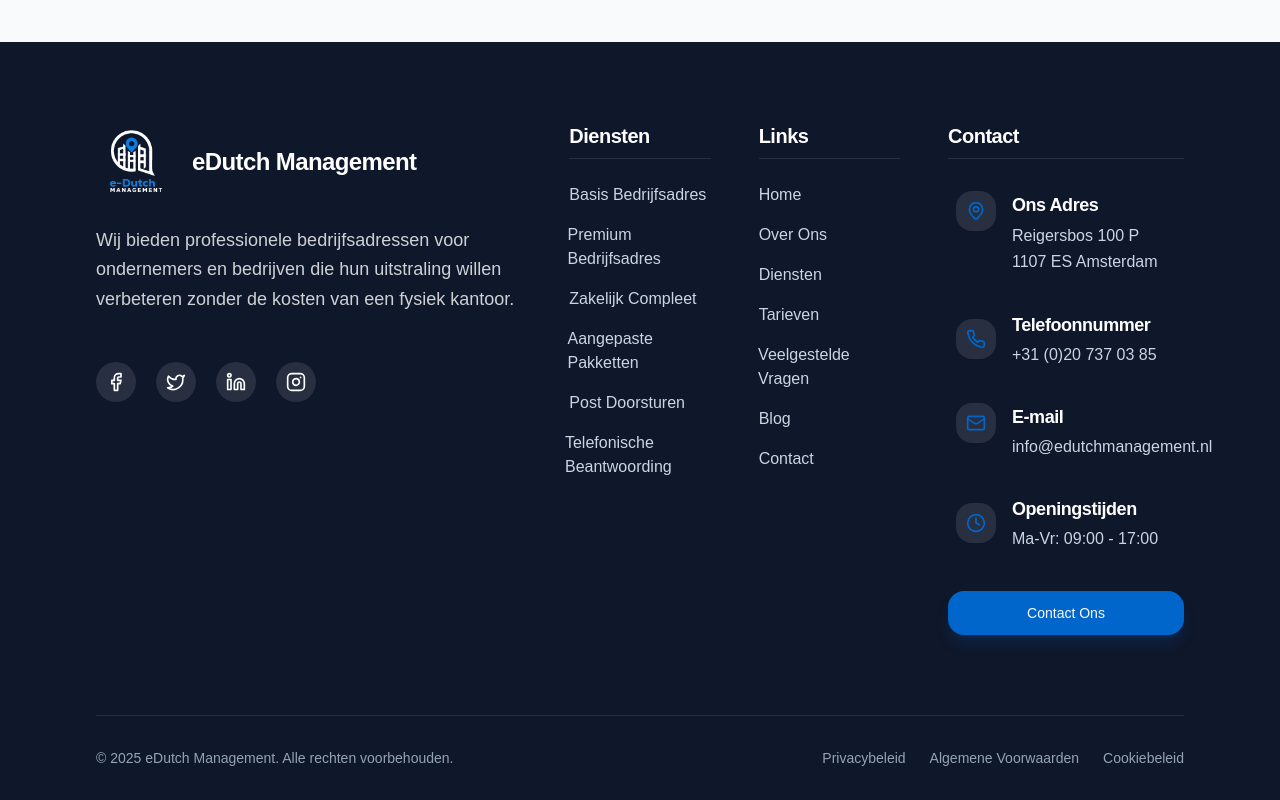
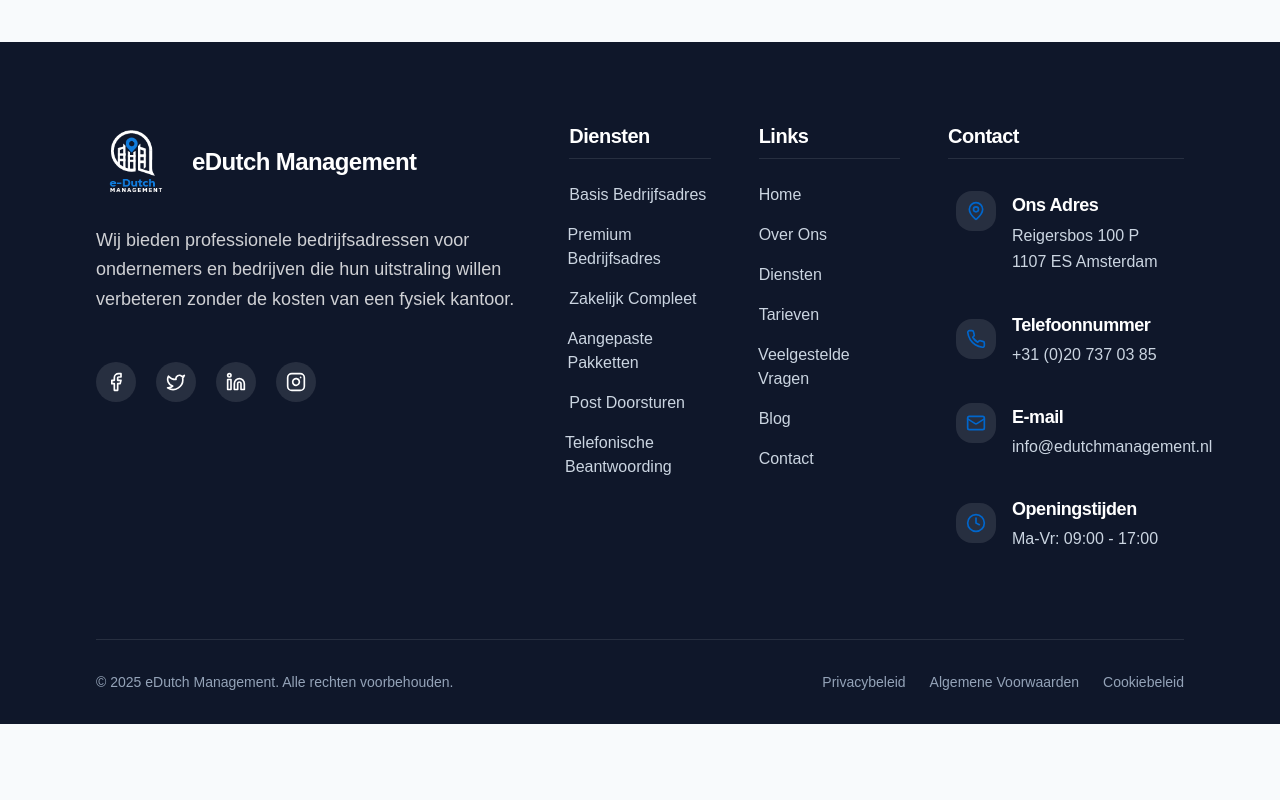
Before and after one commit to Waaries/edutchmanagement, a React (Vite) app: page /cookie-policy in a window 1280 px wide. Shown: the part 1554-2354 px from the top of the page. After the commit the page ends 2278 px from the top, so only its background shows below. Built offline with nearby package versions, Linux system fonts and the light colour scheme.

Commit message:
Remove contact button from footer
This commit removes the "Contact Ons" button from the footer component.

```diff
--- a/src/components/Footer.tsx
+++ b/src/components/Footer.tsx
@@ -1,5 +1,5 @@
+
 import { Facebook, Twitter, Linkedin, Instagram, MapPin, Phone, Mail, Clock, ChevronRight } from "lucide-react";
-import { Button } from "@/components/ui/button";
 import { Link } from "react-router-dom";
 
 const Footer = () => {
@@ -146,11 +146,7 @@ const Footer = () => {
                 </div>
               </li>
             </ul>
-            <div className="mt-8">
-              <Button className="w-full">
-                Contact Ons
-              </Button>
-            </div>
+            {/* Removed the Contact Ons button that was here */}
           </div>
         </div>
 
```
